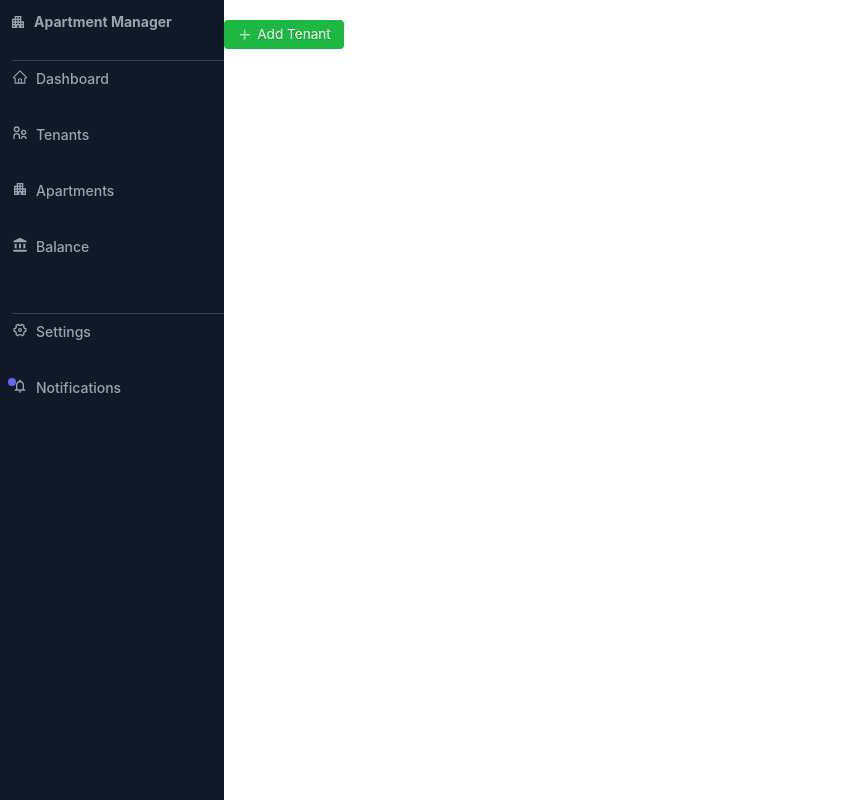
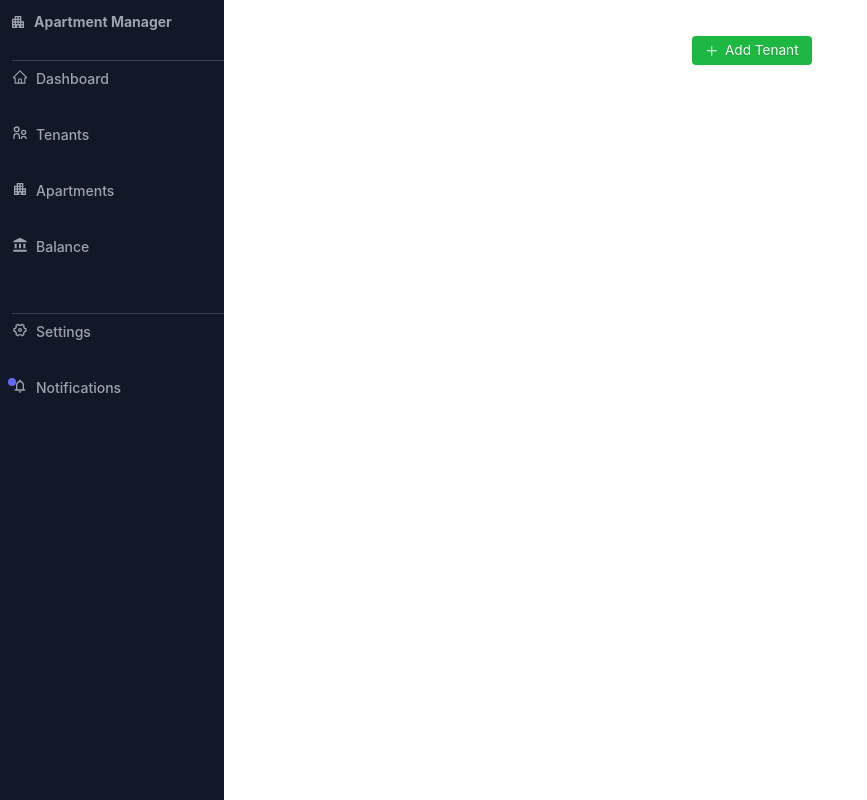
Before and after one commit to jbetancur12/apartment-manager, a React (Create React App) app: page /about in a window 1280 px wide. Shown: the whole page, without its empty margins (0-867 px from the left). Built offline with nearby package versions, Linux system fonts and the light colour scheme.

Commit message:
Added styles to Tenants

```diff
--- /dev/null
+++ b/src/Components/Tenants/Tenants.scss
@@ -0,0 +1,5 @@
+.Tenants {
+  display: flex;
+  justify-content: center;
+  padding: 16px;
+}
--- a/src/Components/Tenants/Tenants.tsx
+++ b/src/Components/Tenants/Tenants.tsx
@@ -3,13 +3,14 @@ import Button from "../Button/Button";
 import { BsPlusLg } from "react-icons/bs";
 import { useModal } from "../../hooks/useModal";
 import Modal from "../Modal/Modal";
+import "./Tenants.scss";
 
 const Tenants = () => {
   const { isShown, toggle } = useModal();
   const content = <React.Fragment>Hey, I'm a model.</React.Fragment>;
 
   return (
-    <div>
+    <div className="Tenants">
       <Button
         label="Add Tenant"
         type="sucess"
```
